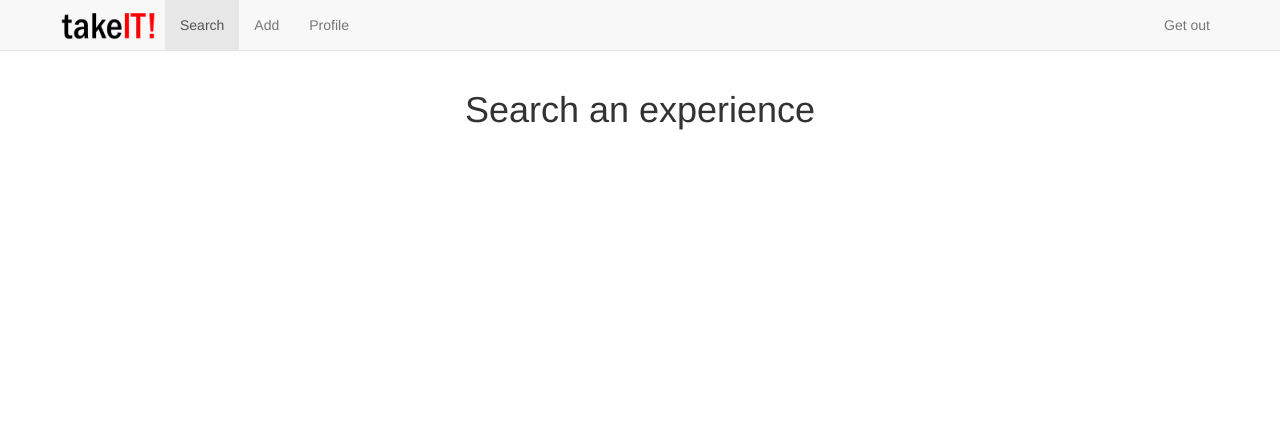
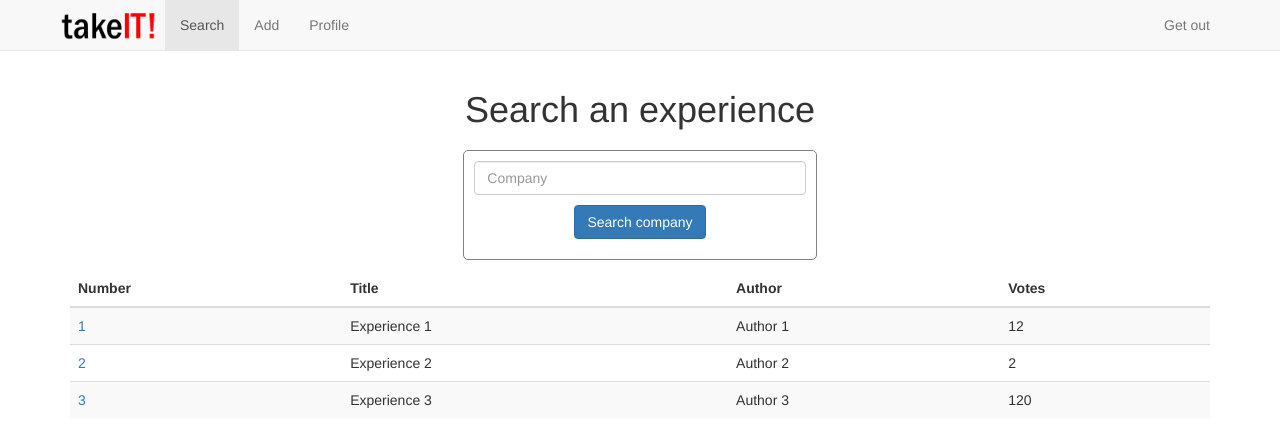
Before and after one commit to mattecora/takeIT, a PHP site: page /app/search.php in a window 1280 px wide. Shown: the top 447 px of the page. Run offline with PHP 8.4, Linux system fonts and the light colour scheme; some libraries are stand-ins or nearby versions.

Commit message:
Added search example

```diff
--- a/app/search.php
+++ b/app/search.php
@@ -46,6 +46,51 @@
   <!-- Content -->
   <div class="container">
     <h1>Search an experience</h1>
+
+    <!-- Search form -->
+    <div class="row">
+      <div class="col-md-4 col-md-offset-4">
+        <form class="form" method="post" action="search.php" id="company_form">
+          <p class="center"><input id="company" type="text" class="form-control" placeholder="Company" aria-describedby="Insert the company"></p>
+          <p class="center"><button type="submit" class="btn btn-primary">Search company</button></p>
+        </form>
+      </div>
+    </div>
+
+    <!-- Results -->
+    <table class="table table-striped">
+      <!-- Header -->
+      <thead>
+        <tr>
+          <th>Number</th>
+          <th>Title</th>
+          <th>Author</th>
+          <th>Votes</th>
+        </tr>
+      </thead>
+
+      <!-- Content -->
+      <tbody>
+        <tr>
+          <td><a href="#">1</a></td>
+          <td>Experience 1</td>
+          <td>Author 1</td>
+          <td>12</td>
+        </tr>
+        <tr>
+          <td><a href="#">2</a></td>
+          <td>Experience 2</td>
+          <td>Author 2</td>
+          <td>2</td>
+        </tr>
+        <tr>
+          <td><a href="#">3</a></td>
+          <td>Experience 3</td>
+          <td>Author 3</td>
+          <td>120</td>
+        </tr>
+      </tbody>
+    </table>
   </div>
 
   <!-- jQuery -->
--- a/style.css
+++ b/style.css
@@ -13,7 +13,6 @@ h3,
 
 .row {
   padding: 10px;
-  display: flex;
 }
 
 .animated {
```
